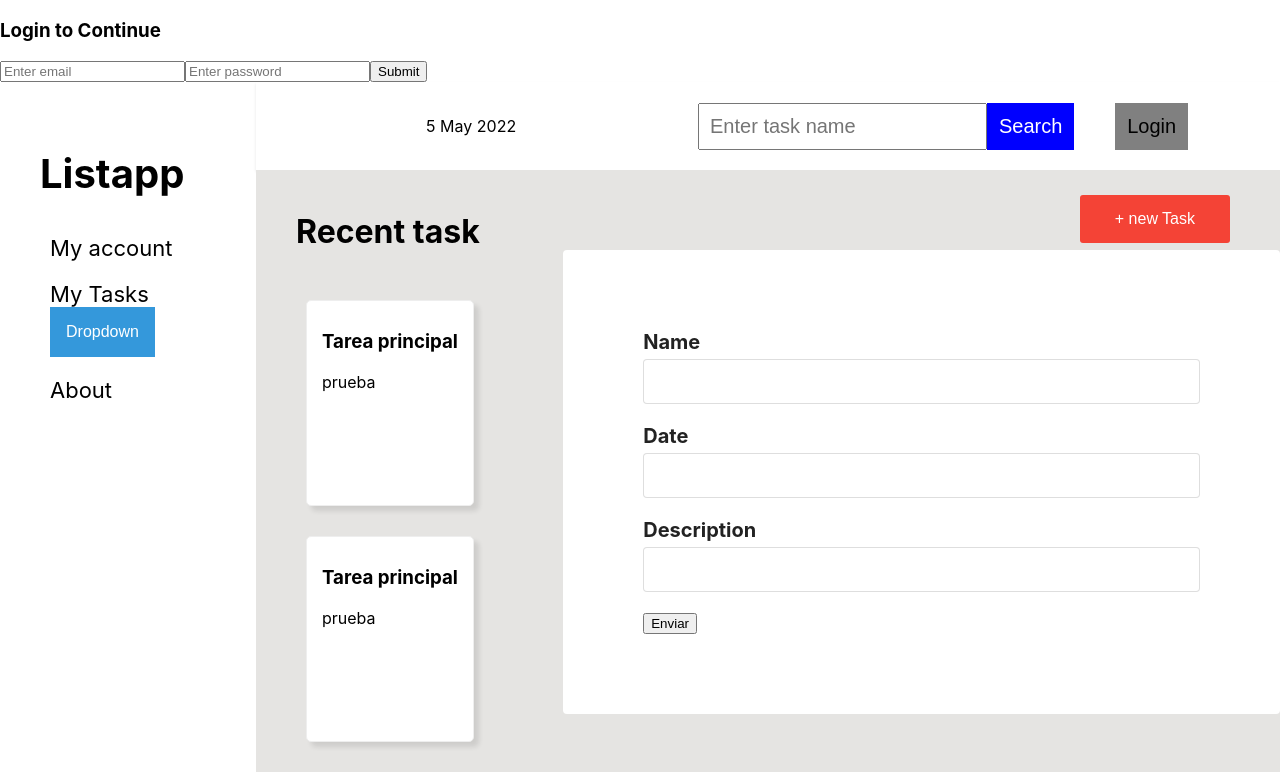
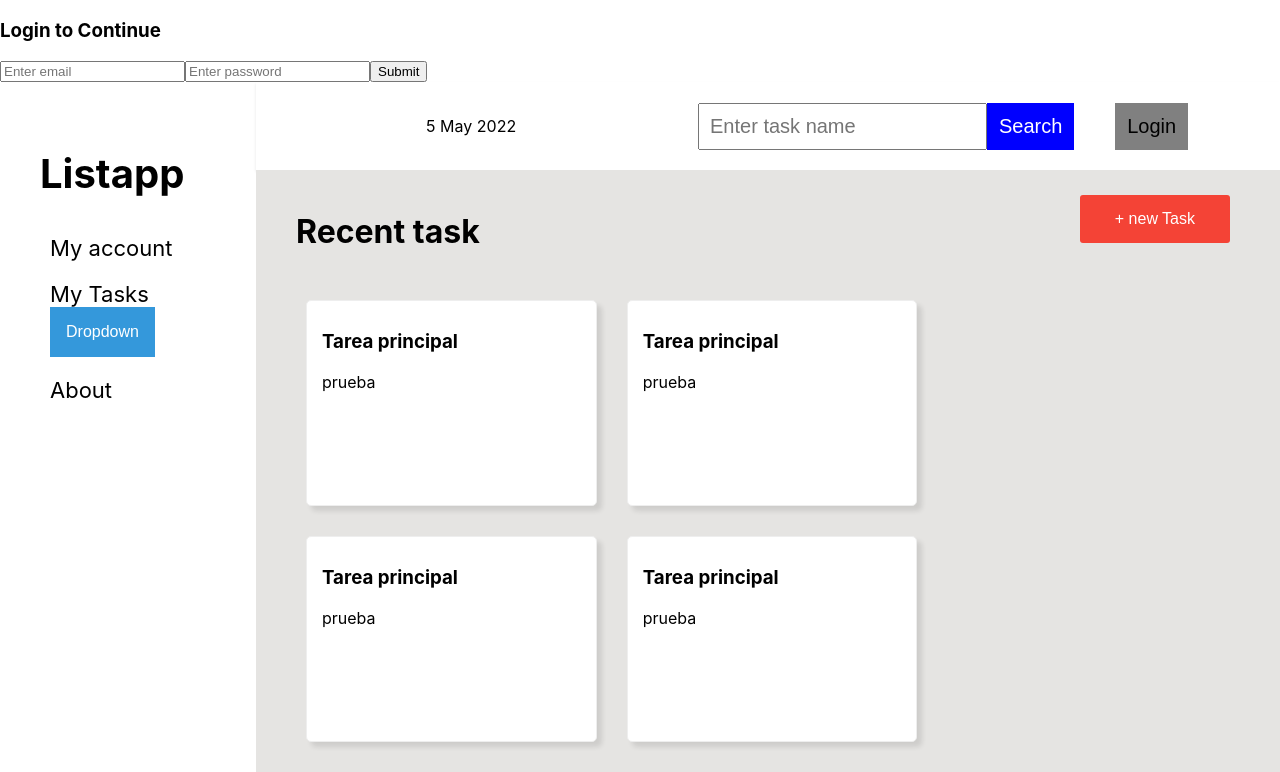
Before and after one commit to felipeZapata196/lista-tareas, a React (Create React App) app: page / in a window 1280 px wide. Shown: the top 772 px of the page. Built offline with nearby package versions, Linux system fonts and the light colour scheme; no server answers.

Commit message:
fast update

```diff
--- a/src/components/Formulario.js
+++ b/src/components/Formulario.js
@@ -15,6 +15,7 @@ export const Formulario = ()=>{
     const handleChange= ()=>{
       const name= "comprar leche";
       const description = "ir a comprar leche"
+
 
       postTask(name, description).then(res =>{
           console.log(res)
--- a/src/components/Layout.js
+++ b/src/components/Layout.js
@@ -19,8 +19,8 @@ export const Layout= ()=>{
         <div style={layout}>
             <Funcionalities/>
 
-            {valor ? <TaskContainer/>
-                    :<Formpage/> }
+            <TaskContainer/>
+
 
 
 
```
